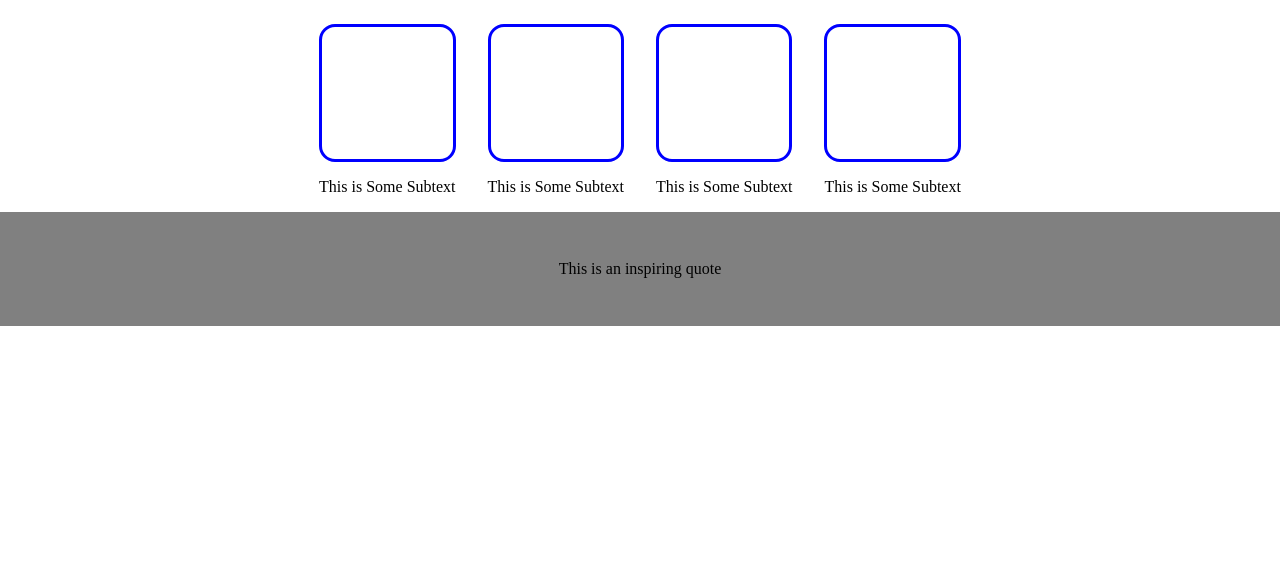
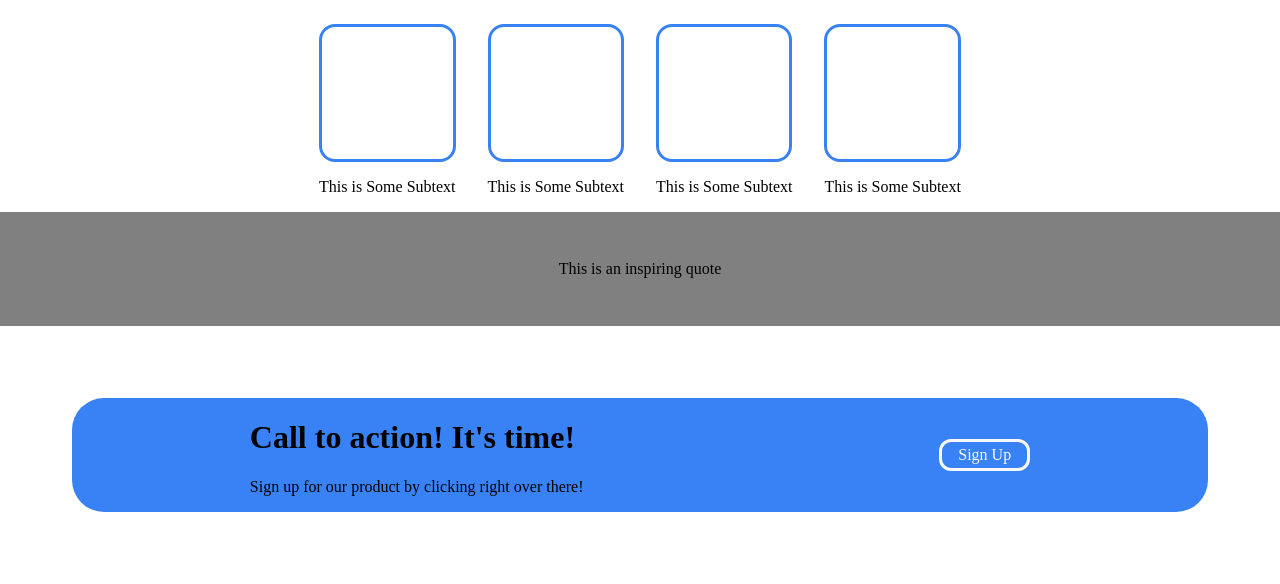
Before and after one commit to ErdemSusam23/odin-landing-page, a plain HTML site: page index.html in a window 1280 px wide. Shown: the part 392-976 px from the top of the page. Before the commit the page ends 800 px from the top, so only its background shows below. Drawn offline with Linux system fonts and the light colour scheme.

Commit message:
add container and style

```diff
--- a/index.html
+++ b/index.html
@@ -67,6 +67,17 @@
     <article>
         <p id="aText">This is an inspiring quote</p>
     </article>
+    <div >
+        <div class="container">
+            <div>
+                <h1>Call to action! It's time!</h1>
+                <p>Sign up for our product by clicking right over there!</p>
+            </div>
+            <div class="button">
+                <a href="">Sign Up</a>
+            </div>
+        </div>
+    </div>
     <footer>
 
     </footer>
--- a/style.css
+++ b/style.css
@@ -40,7 +40,7 @@ padding-bottom: 64px;
 }
 
 #button1{
-    background-color: blue;
+    background-color: #3882f6;
     max-width: 100px;
     border-radius: 5px;
     display: flex;
@@ -84,7 +84,7 @@ nav{
 
 .box{
     border-style: solid;
-    border-color: blue;
+    border-color: #3882f6;
     min-height: 132px;
     border-radius: 16px;
 }
@@ -99,3 +99,24 @@ article{
     padding-bottom: 32px;
     background-color: gray;
 }
+
+.container{
+    display: flex;
+    flex-direction: row;
+    justify-content: space-around;
+    align-items: center;
+    background-color: #3882f6;
+    margin: 72px;
+    border-radius: 32px;
+}
+
+.button{
+    border-style: solid;
+    border-radius: 12px;
+    border-color: #f9faf8;
+    padding-left: 16px;
+    padding-right: 16px;
+    padding-top: 4px;
+    padding-bottom: 4px;
+    color: #f9faf8;
+}
```
